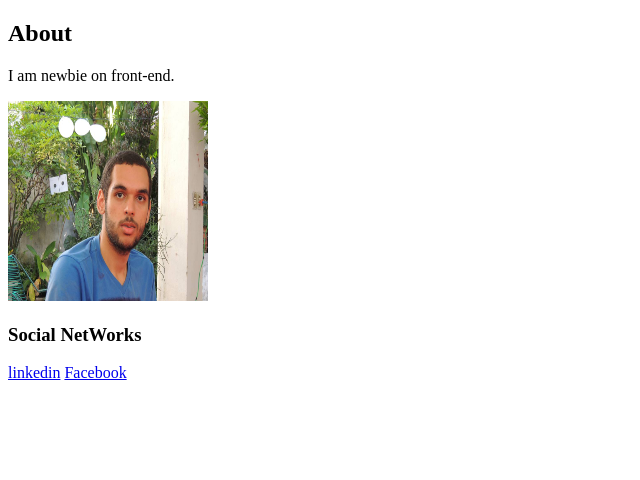
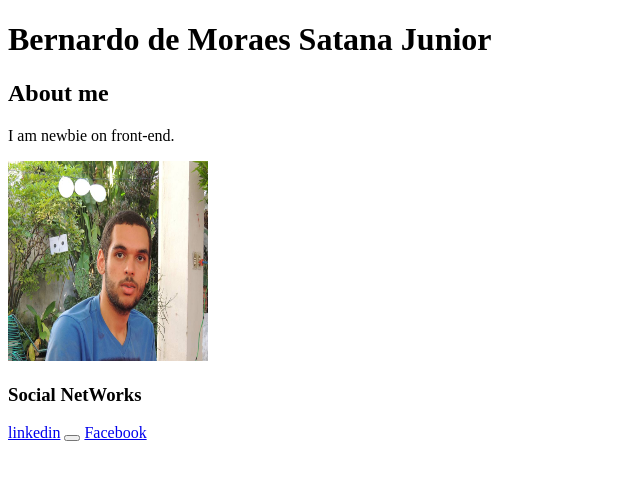
Before and after one commit to bernardojr123/bernardojr123.github.io, a plain HTML site: page index.html in a window 1280 px wide. Shown: the whole page, without its empty margins (0-640 px from the left). Drawn offline with Linux system fonts and the light colour scheme.

Commit message:
Added Title section and decided to make this site a resume

```diff
--- a/index.html
+++ b/index.html
@@ -1,11 +1,16 @@
 <!DOCTYPE html>
-<html>
+<html lang="pt-BR">
+<head>
+	<title>Resumme</title>
+</head>
 <body>
-<h2>About</h2>
-<p>I am newbie on front-end.</p>
-<img src="me.jpg" alt="My picture" width="200" height="200">
-<h3>Social NetWorks</h3>
-<a href="https://www.linkedin.com/in/bernardo-de-moraes-santana-junior-194890130">linkedin</a>
-<a href="https://www.facebook.com/bernardodemsj">Facebook</a>
+	<h1>Bernardo de Moraes Satana Junior</h1>
+	<h2>About me</h2>
+	<p title="Who I am">I am newbie on front-end.</p>
+	<img src="me.jpg" alt="My picture" width="200" height="200">
+	<h3>Social NetWorks</h3>
+	<a href="https://www.linkedin.com/in/bernardo-de-moraes-santana-junior-194890130">linkedin</a>
+	<button type="button" name="button"></button>
+	<a href="https://www.facebook.com/bernardodemsj">Facebook</a>
 </body>
 </html>
```
